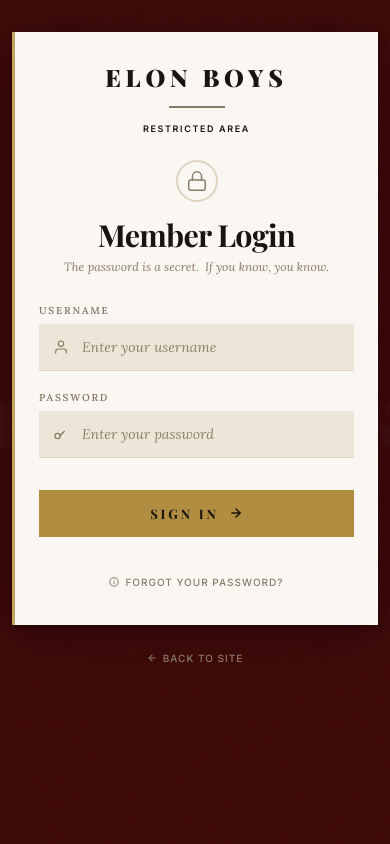
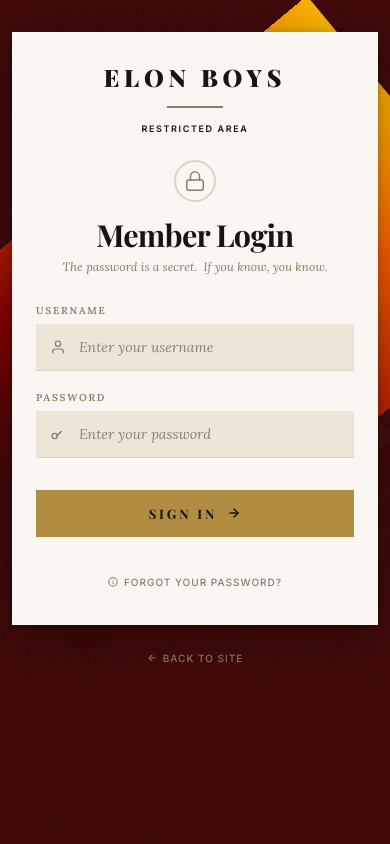
Before and after one commit to sojib96/elon_boys, a FastAPI app: page /login in a window 390 px wide. Run offline with FastAPI, Linux system fonts and the light colour scheme; some libraries are stand-ins or nearby versions; some web fonts are replaced.

Commit message:
feat(login): fire border animation + larger card
- Increase card max-width 500px → 560px, padding 2.75rem → 3rem
- Replace left gold border with full-border animated flame effect
- ::before: rotating conic-gradient in fire colors (burgundy→red→orange→gold)
- ::after: blurred glow ring for ambient ember light
- Reduced-motion fallback restores static gold left border
- Mobile: thinner fire border (2px), no glow overlay

```diff
--- a/app/static/css/private.css
+++ b/app/static/css/private.css
@@ -701,20 +701,66 @@ body.page-login #scroll-top {
   position: relative;
   z-index: 2;
   width: 100%;
-  max-width: 500px;
+  max-width: 560px;
   padding: 0 1rem;
 }
 
 /* ── Card ── */
 .login-card {
+  position: relative;
   background: var(--login-parchment);
-  border-left: 4px solid var(--login-gold);
   box-shadow: 0 8px 48px rgba(0, 0, 0, 0.35), 0 2px 8px rgba(0, 0, 0, 0.2);
+}
+
+/* ── Fire border ── */
+.login-card::before {
+  content: '';
+  position: absolute;
+  inset: -3px;
+  z-index: -1;
+  background: conic-gradient(
+    from 0deg,
+    #3E0808 0%,
+    #8B0000 12%,
+    #CC3300 22%,
+    #FF6600 34%,
+    #FFCC00 44%,
+    #FF6600 54%,
+    #CC3300 64%,
+    #8B0000 76%,
+    #3E0808 88%,
+    #3E0808 100%
+  );
+  animation: fire-spin 2.5s linear infinite;
+}
+
+.login-card::after {
+  content: '';
+  position: absolute;
+  inset: -8px;
+  z-index: -2;
+  border-radius: 2px;
+  background: conic-gradient(
+    from 0deg,
+    #3E0808,
+    #FF6600,
+    #FFCC00,
+    #FF6600,
+    #3E0808
+  );
+  filter: blur(6px);
+  opacity: 0.35;
+  animation: fire-spin 3s linear infinite reverse;
+}
+
+@keyframes fire-spin {
+  0%   { transform: rotate(0deg); }
+  100% { transform: rotate(360deg); }
 }
 
 /* ── Masthead ── */
 .login-masthead {
-  padding: 2.75rem 2.75rem 0;
+  padding: 3rem 3rem 0;
 }
 
 .login-wordmark {
@@ -751,7 +797,7 @@ body.page-login #scroll-top {
 
 /* ── Form body ── */
 .login-body {
-  padding: 2rem 2.75rem 2.5rem;
+  padding: 2.25rem 3rem 2.75rem;
   text-align: center;
 }
 
@@ -886,7 +932,7 @@ body.page-login #scroll-top {
 
 /* ── Card footer ── */
 .login-footer {
-  padding: 0 2.75rem 2.75rem;
+  padding: 0 3rem 3rem;
   text-align: center;
 }
 
@@ -931,8 +977,12 @@ body.page-login #scroll-top {
     padding: 0 0.75rem;
   }
 
-  .login-card {
-    border-left-width: 3px;
+  .login-card::before {
+    inset: -2px;
+  }
+
+  .login-card::after {
+    display: none;
   }
 
   .login-masthead {
@@ -984,4 +1034,12 @@ body.page-login #scroll-top {
 
 /* ── Reduced motion ── */
 @media (prefers-reduced-motion: reduce) {
+  .login-card::before,
+  .login-card::after {
+    display: none;
+  }
+
+  .login-card {
+    border-left: 4px solid var(--login-gold);
+  }
 }
```
